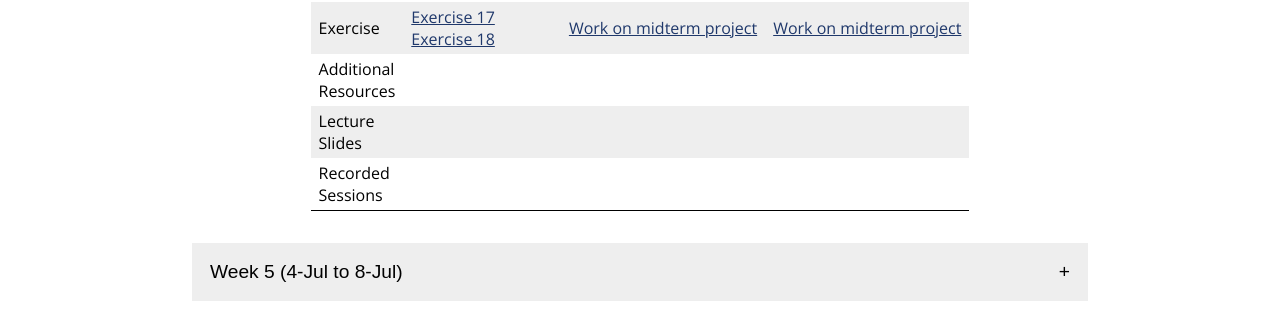
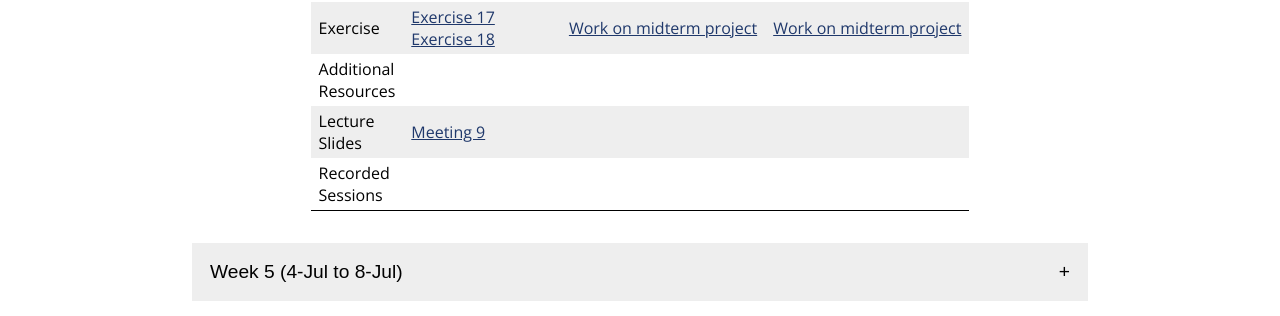
Before and after one commit to jhu-ip/cs220-summer22, a Jekyll site: the page built from material.md, in a window 1280 px wide. Shown: the part 775-1091 px from the top of the page. Built offline with Jekyll 4.4.1, drawn with Linux system fonts in a browser that asks for light colours; some web fonts are replaced.

Commit message:
post meeting 9 slides

```diff
--- a/material.csv
+++ b/material.csv
@@ -125,6 +125,7 @@ Week,Day,Date,Type,Link text,URL
 4,1,27-Jun,Slides,More Linked lists,slides/day18_more_linked_lists.pdf
 4,1,27-Jun,Recap,Day 18,questions/day18.html
 4,1,27-Jun,Exercise,Exercise 18,exercise/ex18.html
+4,1,27-Jun,LectureSlides,Meeting 9,slides/class09.pdf
 4,2,29-Jun,Video,N/A,#
 4,2,29-Jun,Slides,N/A,#
 4,2,29-Jun,Exercise,Work on midterm project,assign/midterm.html
--- a/material.md
+++ b/material.md
@@ -233,7 +233,7 @@ the materials for that week.
     </tr>
     <tr>
       <td>Lecture<br>Slides</td>
-      <td></td>
+      <td><a href='slides/class09.pdf'>Meeting 9</a></td>
       <td></td>
       <td></td>
     </tr>
```
Also changed, not shown: 1 other file.
